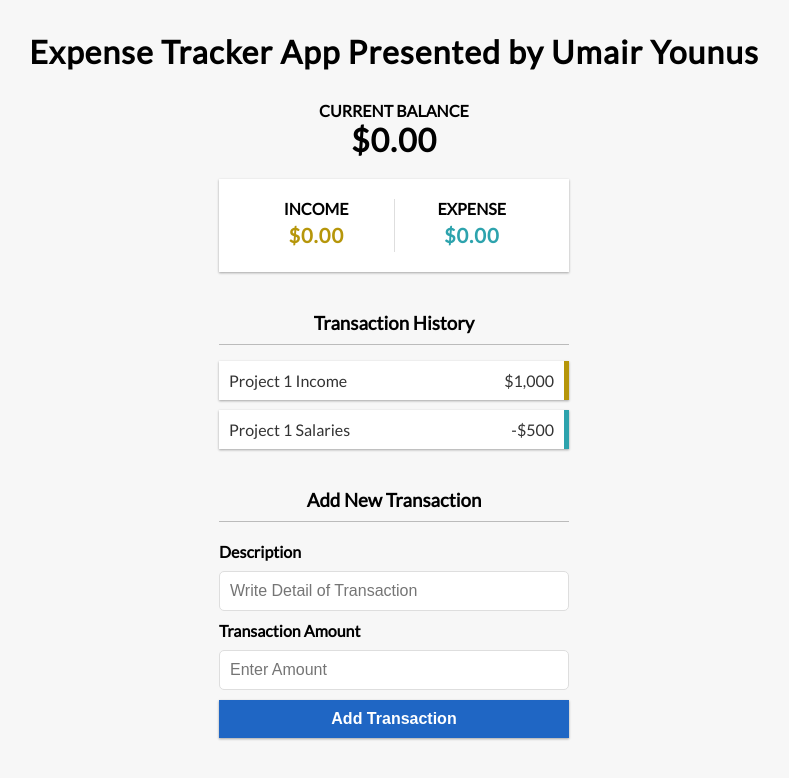
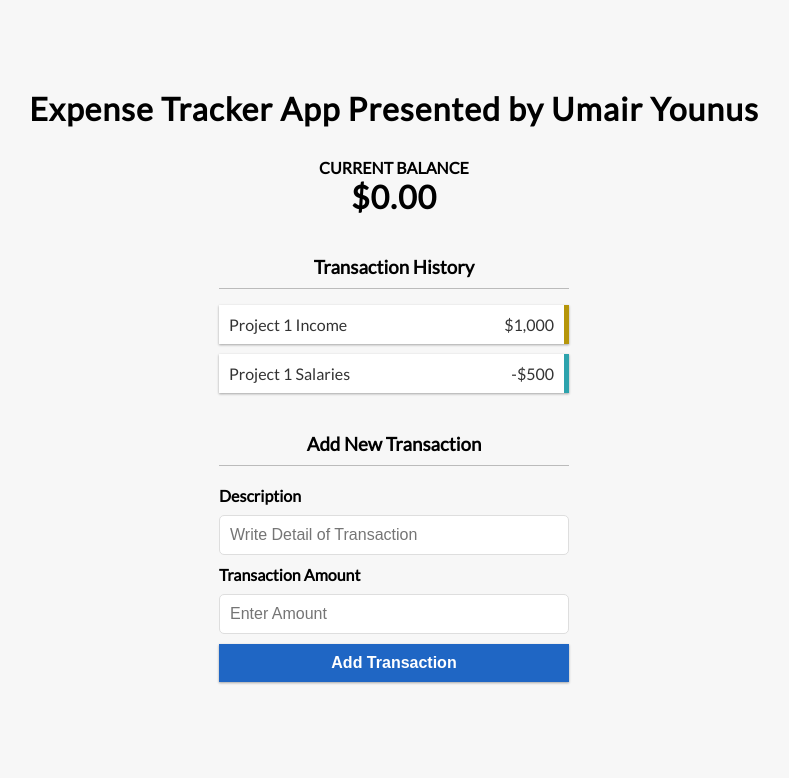
Before and after one commit to umairyounus1997/expense-tracker-app, a React (Create React App) app: page / in a window 1280 px wide. Shown: the top 778 px of the page, without its empty margins (246-1035 px from the left). Built offline with nearby package versions, Linux system fonts and the light colour scheme.

Commit message:
Update App.js

```diff
--- a/src/App.js
+++ b/src/App.js
@@ -5,7 +5,7 @@ import './App.css';
 //Import Components
 import {Header} from './components/Header'
 import {Balance} from './components/Balance'
-import{AccountSummary} from './components/AccountSummary'
+// import{AccountSummary} from './components/AccountSummary'
 import{TransactionHistory} from './components/TransactionHistory'
 import{AddTransaction} from './components/AddTransaction'
 
@@ -16,7 +16,7 @@ function App() {
       <Header></Header>
       <div className="container">
       <Balance/>
-      <AccountSummary/>
+      {/* <AccountSummary/> */}
       <TransactionHistory/>
       <AddTransaction/>
 
```
